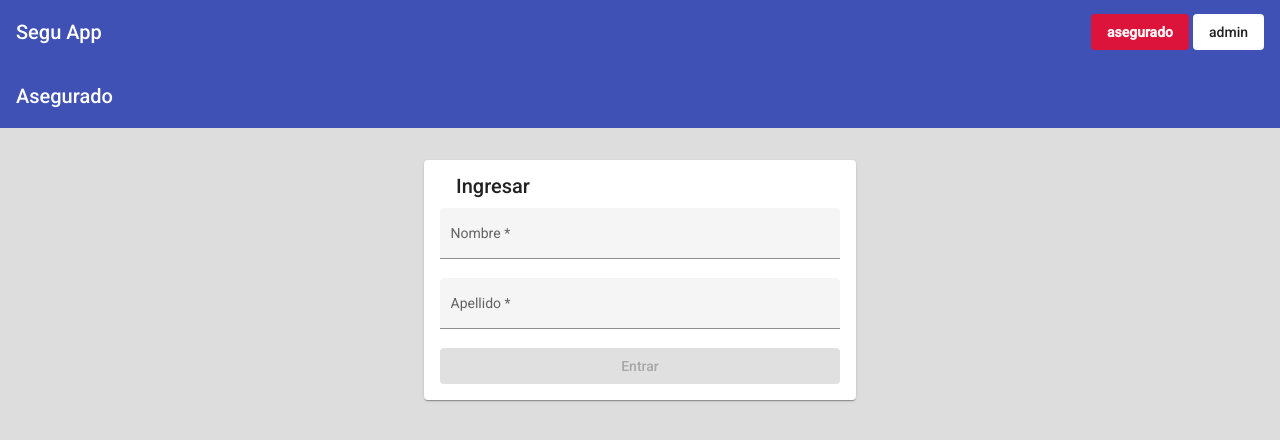
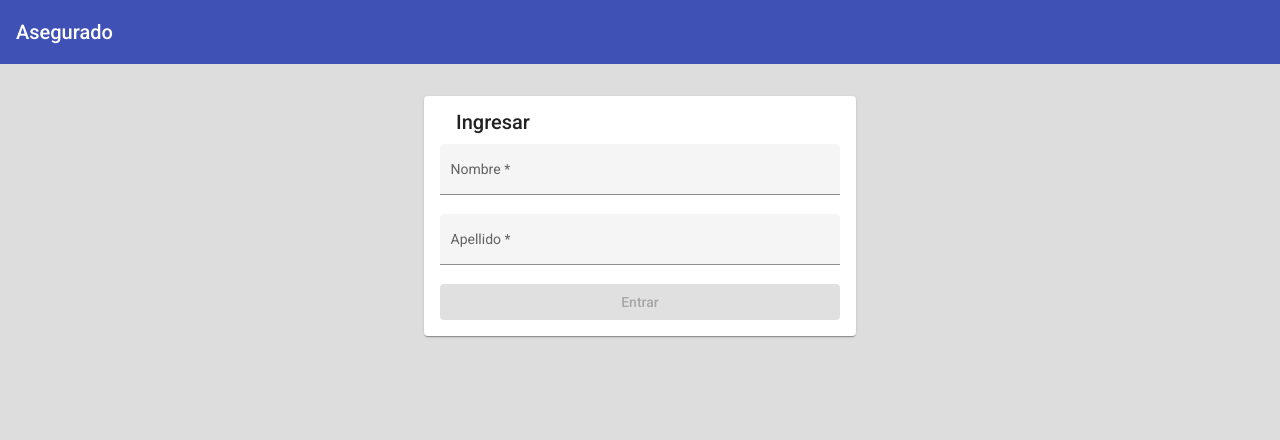
Before and after one commit to lucasDRR/segu-app, an Angular app: page /asegurado in a window 1280 px wide. Shown: the top 440 px of the page. Built offline with nearby package versions, Linux system fonts and the light colour scheme.

Commit message:
modificado home page

```diff
--- a/src/app/app-routing.module.ts
+++ b/src/app/app-routing.module.ts
@@ -1,7 +1,9 @@
 import { NgModule } from '@angular/core';
 import { RouterModule, Routes } from '@angular/router';
+import { SeguHomeComponent } from './segu-home/segu-home.component';
 
 const routes: Routes = [
+  {path: '', component: SeguHomeComponent},
   { path: 'asegurado',
     loadChildren: () => import('./asegurado/asegurado.module').then(m => m.AseguradoModule) }
 ];
--- a/src/app/app.component.html
+++ b/src/app/app.component.html
@@ -1 +1 @@
-<app-segu-home></app-segu-home>
+<router-outlet></router-outlet>
```
